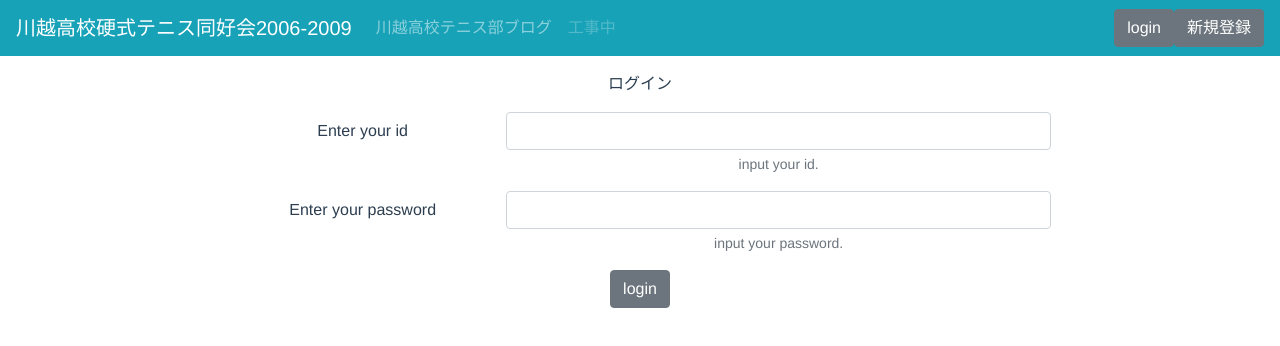
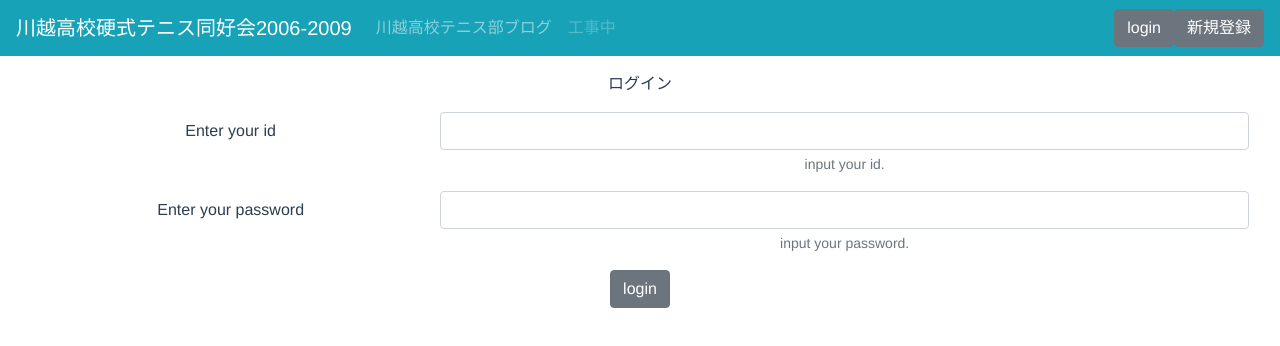
Before and after one commit to catDaisuke/kawagoe-kouteni, a Vue app: page /#/login in a window 1280 px wide. Shown: the top 346 px of the page. Built offline with nearby package versions, Linux system fonts and the light colour scheme.

Commit message:
レイアウト変更

```diff
--- a/src/components/page/PageLogin.vue
+++ b/src/components/page/PageLogin.vue
@@ -1,10 +1,9 @@
 <template>
 <div>
   <p>ログイン</p>
+  <b-container fluid>
     <b-row>
-        <b-col sm="2">
-        </b-col>
-        <b-col sm="8">
+        <b-col align-self="center">
             <div>
                 <b-form-group id="loginid"
                     horizontal
@@ -27,9 +26,8 @@
             </div>
             <b-button v-on:click="login">login</b-button>
         </b-col>
-         <b-col sm="2">
-        </b-col>
     </b-row>
+  </b-container>
 </div>
 </template>
 <script>
--- a/src/components/page/PageMemberInfo.vue
+++ b/src/components/page/PageMemberInfo.vue
@@ -1,7 +1,7 @@
 <template>
 <div>
     <!-- <h3>{{ member.memberNickName }}</h3> -->
-    <b-container>
+    <b-container fluid>
     <b-row>
         <b-col align-self="center">
           <b-card no-body v-bind:title="member.memberNickName">
--- a/src/components/page/PageMemberList.vue
+++ b/src/components/page/PageMemberList.vue
@@ -1,12 +1,9 @@
 <template>
 <div id="memberList">
     <h3>メンバー一覧</h3>
-    <b-container>
+    <b-container fluid>
     <b-row>
         <b-col align-self="center">
-            <!-- <b-list-group>
-                <b-list-group-item v-for="member in memberList" :key="member.memberId">{{member.memberNickName}}</b-list-group-item>
-            </b-list-group> -->
             <b-container>
             <template v-if="vueMemberList != null">
               <b-row v-for="memberLists in vueMemberList" class="mb-3">
```
